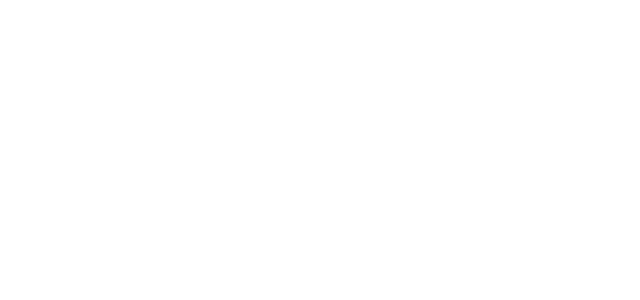
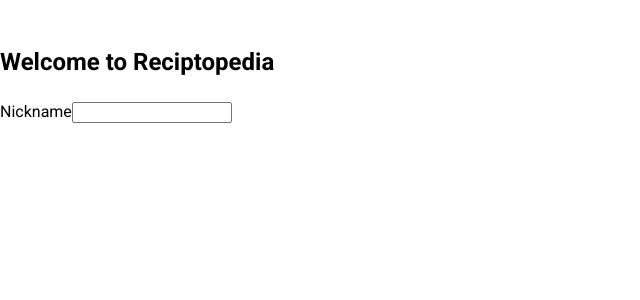
Before and after one commit to recipetoria/recipetoria-frontend, a React (Create React App) app: page /sign_in in a window 1280 px wide. Before the commit this address had no page. Shown: the top 300 px of the page, without its empty margins (0-640 px from the left). Built offline with nearby package versions, Linux system fonts and the light colour scheme; a web font is replaced by a local one.

Commit message:
feat: start layout and refactor sign page

```diff
--- a/src/App.tsx
+++ b/src/App.tsx
@@ -2,13 +2,14 @@ import { Route, Routes } from "react-router-dom";
 import ShoppingListPage from "./pages/ShoppingListPage/ShoppingListPage";
 import AllCategoriesPage from "./pages/AllCategoriesPage/AllCategoriesPage";
 import AddRecipePage from "./pages/AddRecipePage/AddRecipePage";
-import SignUpPage from "./pages/SignUpPage/SignUpPage";
+import SignPage from "./pages/SignUpPage/SignUpPage";
 
 function App() {
   return (
     <div className="app">
       <Routes>
-        <Route path="sign_up" element={<SignUpPage />} />
+        <Route path="sign_up" element={<SignPage signMode="signUp" />} />
+        <Route path="sign_in" element={<SignPage signMode="signIn" />} />
         <Route path="all_categories" element={<AllCategoriesPage />} />
         <Route path="shopping_list" element={<ShoppingListPage />} />
         <Route path="add_recipe" element={<AddRecipePage />} />
--- a/src/pages/SignUpPage/SignUpPage.tsx
+++ b/src/pages/SignUpPage/SignUpPage.tsx
@@ -1,3 +1,28 @@
-export default function SignUpPage() {
-  return <>Sign Up Page</>;
+/* eslint-disable jsx-a11y/label-has-associated-control */
+
+type SignMode = "signUp" | "signIn";
+
+interface ISignPageProps {
+  signMode: SignMode;
 }
+
+export default function SignPage(props: ISignPageProps) {
+  const { signMode } = props;
+
+  return (
+    <main className="main">
+      <article className="sign-page">
+        <section className="sign-page__img-wrapper">
+          <img src="" alt="" />
+        </section>
+        <section className="sign-page__form-n-header">
+          <h2>Welcome to Reciptopedia</h2>
+          <form>
+            <label htmlFor="nickname">Nickname</label>
+            <input type="text" id="nickname" />
+          </form>
+        </section>
+      </article>
+    </main>
+  );
+}
```
